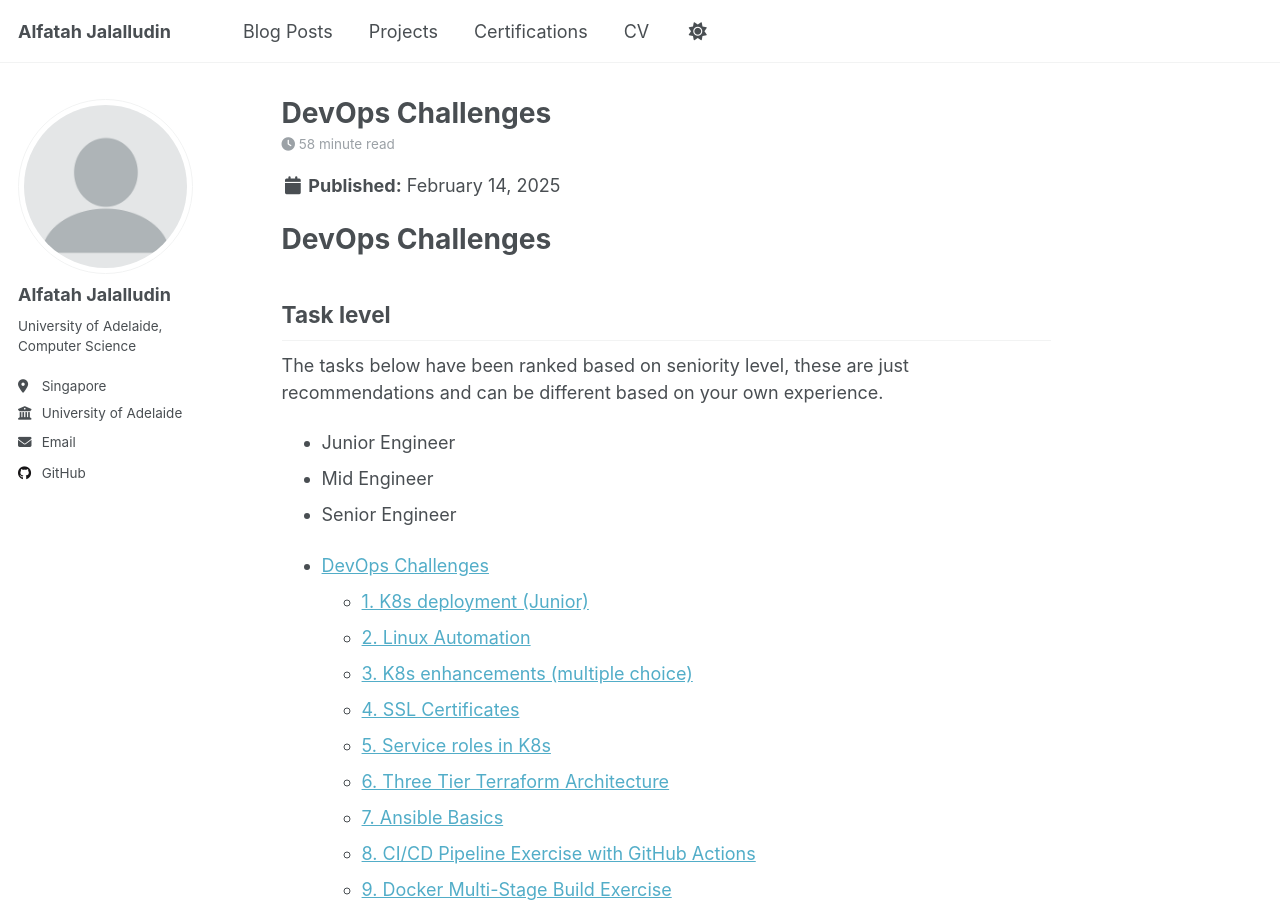
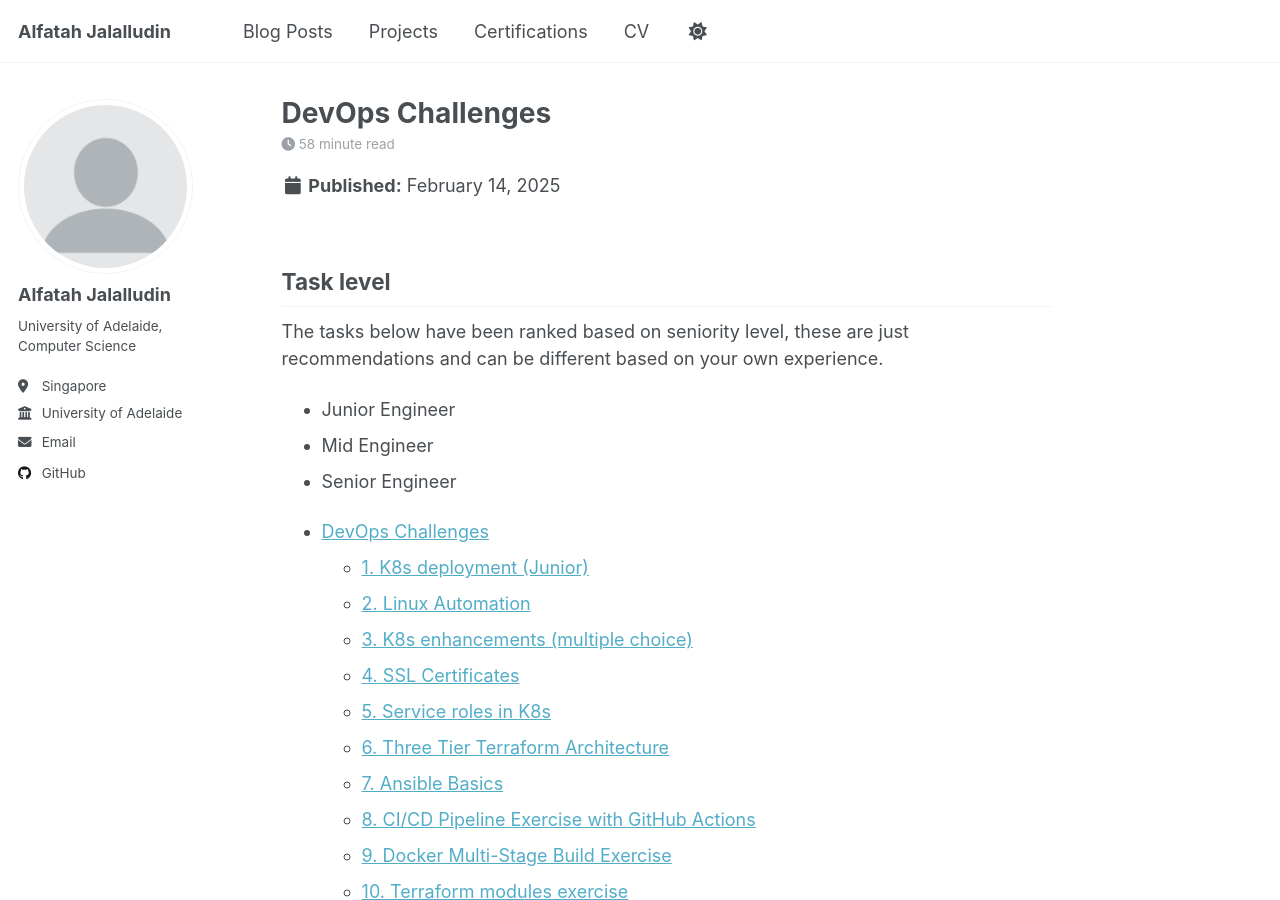
Before and after one commit to al-fatah/al-fatah.github.io, a Jekyll site: the page built from _posts/2025-02-14-devops-challenges.md, in a window 1280 px wide and 900 px high. Built offline with Jekyll 4.4.1, drawn with Linux system fonts in a browser that asks for light colours.

Commit message:
Update 2025-02-14-devops-challenges.md

```diff
--- a/_posts/2025-02-14-devops-challenges.md
+++ b/_posts/2025-02-14-devops-challenges.md
@@ -9,8 +9,6 @@ tags:
 layout: single
 author_profile: true
 ---
-
-# DevOps Challenges
 
 ## Task level
 
```
